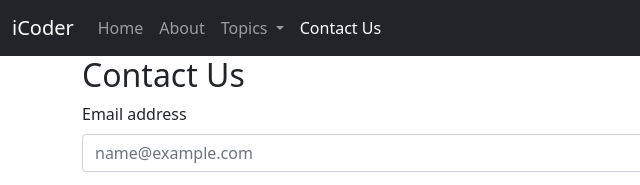
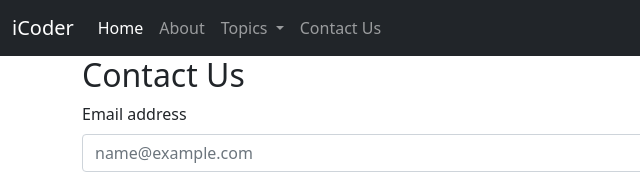
Before and after one commit to usman7680/iCoderboostrap, a plain HTML site: page contact.html in a window 1280 px wide. Shown: the top 185 px of the page, 0-640 px from the left. Drawn offline with nearby package versions, Linux system fonts and the light colour scheme.

Commit message:
Update contact.html

```diff
--- a/contact.html
+++ b/contact.html
@@ -24,12 +24,12 @@
                 <span class="navbar-toggler-icon"></span>
             </button>
             <div class="collapse navbar-collapse" id="navbarSupportedContent">
-                <ul class="navbar-nav me-auto mb-2 mb-lg-0">
+                       <ul class="navbar-nav me-auto mb-2 mb-lg-0">
                     <li class="nav-item">
-                        <a class="nav-link" aria-current="page" href="/">Home</a>
+                        <a class="nav-link active" aria-current="page" href="/">Home</a>
                     </li>
                     <li class="nav-item">
-                        <a class="nav-link" href="/about.html">About</a>
+                        <a class="nav-link" href="/iCoderbootstrap/about.html">About</a>
                     </li>
                     <li class="nav-item dropdown">
                         <a class="nav-link dropdown-toggle" href="#" id="navbarDropdown" role="button"
@@ -47,7 +47,7 @@
                         </ul>
                     </li>
                     <li class="nav-item">
-                        <a class="nav-link active" href="/contact.html">Contact Us</a>
+                        <a class="nav-link" href="/iCoderbootstrap/contact.html">Contact Us</a>
                     </li>
                 </ul>
                 <form class="d-flex">
```
